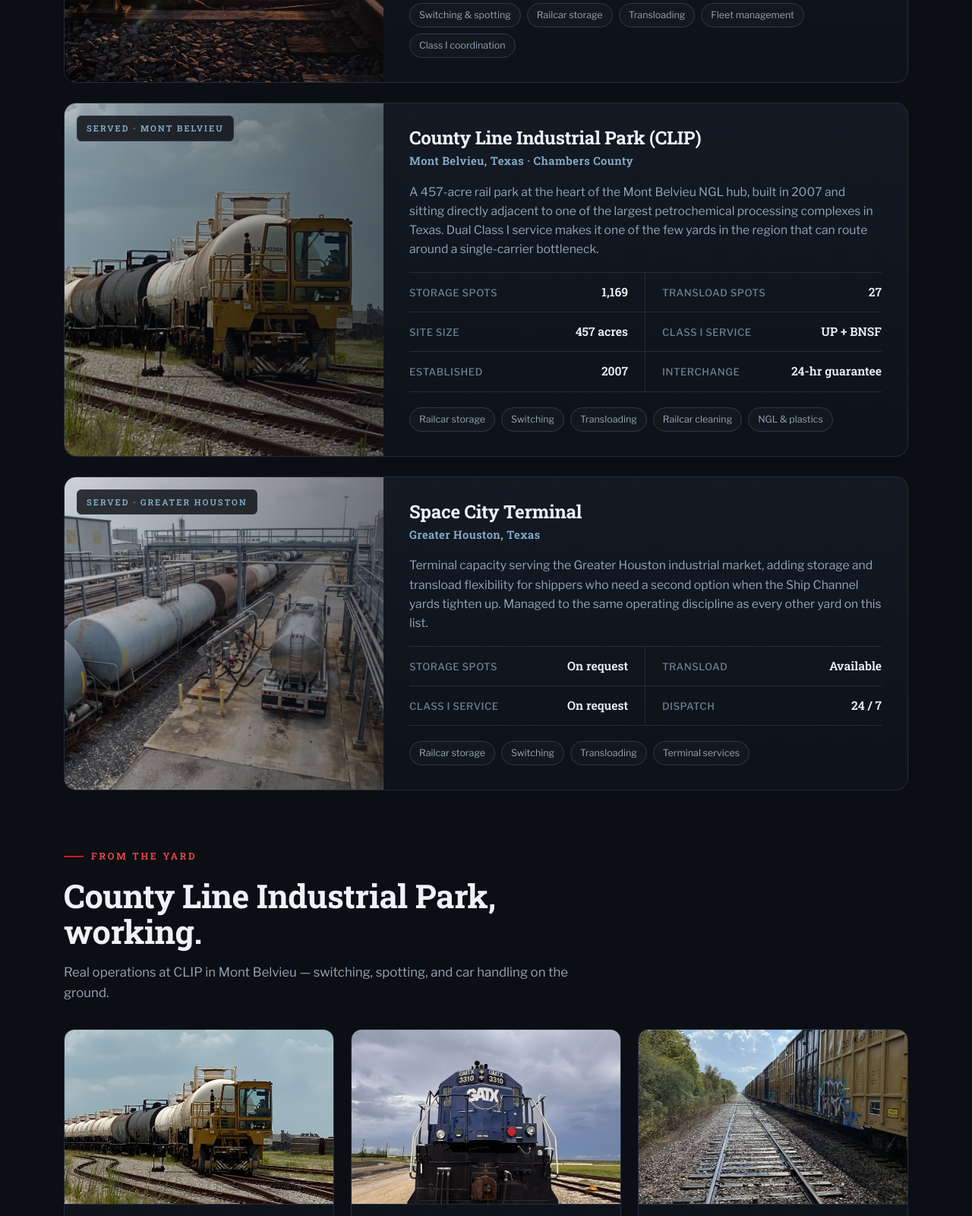
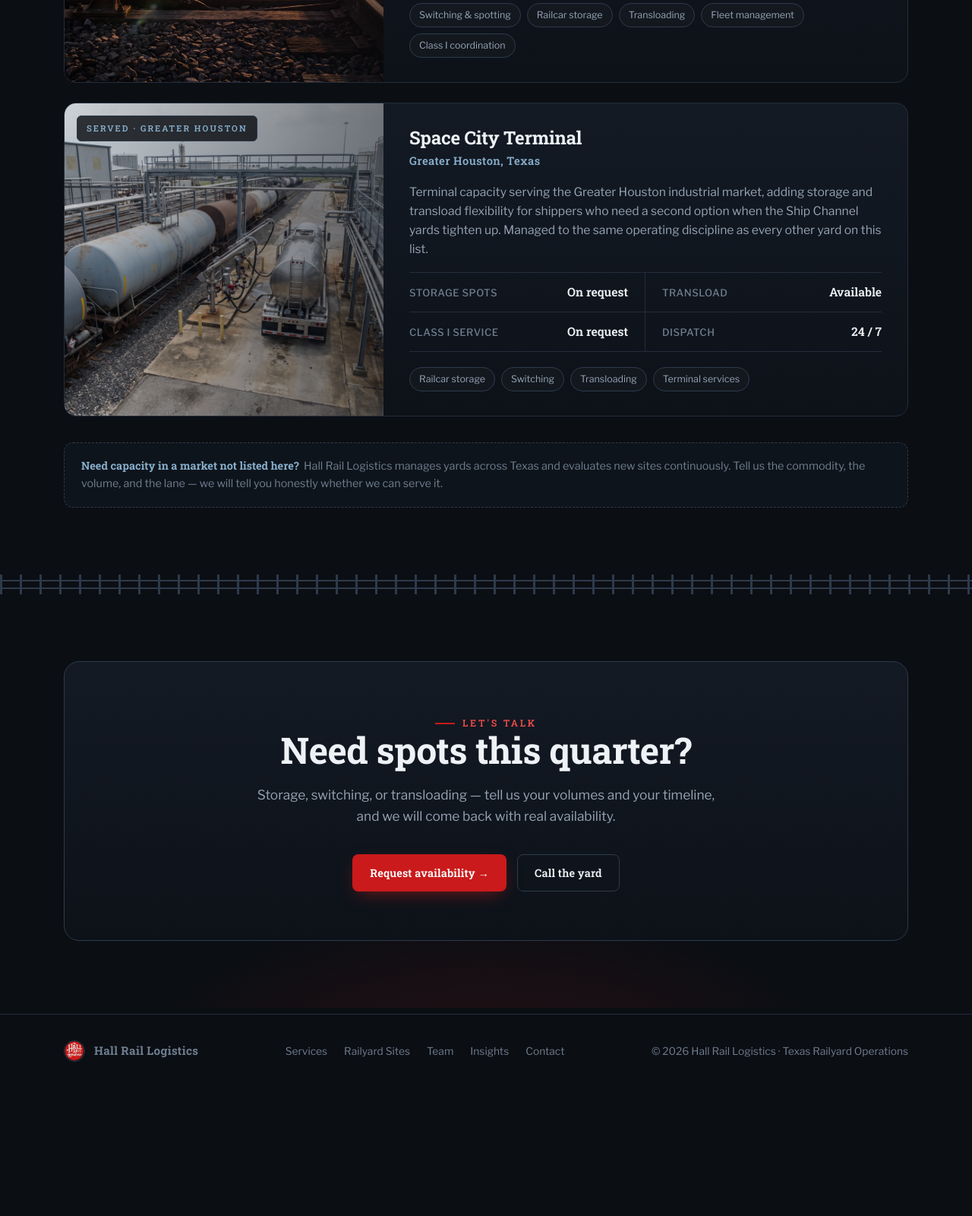
Before and after one commit to andrewviera3/hall-rail-logistics, a plain HTML site: page sites.html in a window 1280 px wide. Shown: the part 1200-2800 px from the top of the page at 76% size. After the commit the page ends 2631 px from the top, so only its background shows below. Drawn offline with nearby package versions, Linux system fonts and the light colour scheme.

Commit message:
Remove County Line Industrial Park (CLIP) from Railyard Sites page
Drops the CLIP site card and photo gallery, and updates the heading,
intro and meta description to match the two remaining sites.

Co-Authored-By: Claude Fable 5.2 <noreply@anthropic.com>

```diff
--- a/sites.html
+++ b/sites.html
@@ -4,7 +4,7 @@
 <meta charset="UTF-8" />
 <meta name="viewport" content="width=device-width, initial-scale=1.0" />
 <title>Railyard Sites — Hall Rail Logistics | Texas Rail Terminals</title>
-<meta name="description" content="Railyard sites operated and served by Hall Rail Logistics — the La Porte home yard on the Houston Ship Channel, County Line Industrial Park (CLIP) in Mont Belvieu, and Space City Terminal. Storage, switching, transloading and Class I interchange across the Texas Gulf Coast." />
+<meta name="description" content="Railyard sites operated and served by Hall Rail Logistics: the La Porte home yard on the Houston Ship Channel and Space City Terminal. Storage, switching, transloading and Class I interchange across the Texas Gulf Coast." />
 <link rel="icon" type="image/png" href="logo.png" />
 <link rel="preconnect" href="https://fonts.googleapis.com" />
 <link rel="preconnect" href="https://fonts.gstatic.com" crossorigin />
@@ -37,7 +37,7 @@
       <div class="crumb"><a href="index.html">Home</a> &nbsp;/&nbsp; Railyard Sites</div>
       <span class="eyebrow reveal">Where we operate</span>
       <h1 class="reveal">Rail capacity across the <span style="color:var(--accent-2)">Texas Gulf Coast.</span></h1>
-      <p class="lead reveal">Hall Rail Logistics operates and manages railyard capacity in the densest petrochemical corridor in North America — from the Houston Ship Channel to the Mont Belvieu NGL complex. Storage, switching, transloading, and dual Class I interchange under one operator.</p>
+      <p class="lead reveal">Hall Rail Logistics operates and manages railyard capacity in the densest petrochemical corridor in North America, on the Houston Ship Channel and across Greater Houston. Storage, switching, transloading, and dual Class I interchange under one operator.</p>
     </div>
   </section>
 
@@ -45,7 +45,7 @@
     <div class="wrap">
       <div class="section-head reveal">
         <span class="eyebrow">The network</span>
-        <h2>Three sites. One operating standard.</h2>
+        <h2>Two sites. One operating standard.</h2>
         <p>Every yard we touch runs the same way: disciplined car inventory, fluid switching, and a phone that gets answered. Below is where that capacity sits today.</p>
       </div>
 
@@ -77,34 +77,6 @@
           </div>
         </article>
 
-        <!-- CLIP -->
-        <article class="site-card reveal">
-          <div class="site-visual">
-            <span class="site-flag">Served · Mont Belvieu</span>
-            <img src="assets/clip-trackmobile.jpg" alt="Railcar mover spotting tank cars at County Line Industrial Park" onerror="this.style.display='none'" />
-          </div>
-          <div class="site-body">
-            <h3>County Line Industrial Park (CLIP)</h3>
-            <div class="where">Mont Belvieu, Texas · Chambers County</div>
-            <p>A 457-acre rail park at the heart of the Mont Belvieu NGL hub, built in 2007 and sitting directly adjacent to one of the largest petrochemical processing complexes in Texas. Dual Class I service makes it one of the few yards in the region that can route around a single-carrier bottleneck.</p>
-            <div class="spec">
-              <div><span class="k">Storage spots</span><span class="v">1,169</span></div>
-              <div><span class="k">Transload spots</span><span class="v">27</span></div>
-              <div><span class="k">Site size</span><span class="v">457 acres</span></div>
-              <div><span class="k">Class I service</span><span class="v">UP + BNSF</span></div>
-              <div><span class="k">Established</span><span class="v">2007</span></div>
-              <div><span class="k">Interchange</span><span class="v">24-hr guarantee</span></div>
-            </div>
-            <div class="tags">
-              <span class="tag">Railcar storage</span>
-              <span class="tag">Switching</span>
-              <span class="tag">Transloading</span>
-              <span class="tag">Railcar cleaning</span>
-              <span class="tag">NGL &amp; plastics</span>
-            </div>
-          </div>
-        </article>
-
         <!-- SPACE CITY -->
         <article class="site-card reveal">
           <div class="site-visual">
@@ -130,33 +102,6 @@
           </div>
         </article>
 
-      </div>
-
-      <!-- CLIP GALLERY — real photos from the yard -->
-      <div class="section-head reveal" style="margin-top:70px">
-        <span class="eyebrow">From the yard</span>
-        <h2>County Line Industrial Park, working.</h2>
-        <p>Real operations at CLIP in Mont Belvieu — switching, spotting, and car handling on the ground.</p>
-      </div>
-      <div class="post-list reveal" style="margin-top:34px">
-        <figure class="post-card" style="cursor:default">
-          <div class="post-thumb" style="height:230px"><img src="assets/clip-trackmobile.jpg" alt="Railcar mover spotting a cut of tank cars at CLIP" /></div>
-          <figcaption class="pc-body" style="padding:18px 20px">
-            <div class="post-meta" style="margin-bottom:0"><span>Spotting tank cars</span></div>
-          </figcaption>
-        </figure>
-        <figure class="post-card" style="cursor:default">
-          <div class="post-thumb" style="height:230px"><img src="assets/clip-locomotive.jpg" alt="Switcher locomotive on the lead track at CLIP" /></div>
-          <figcaption class="pc-body" style="padding:18px 20px">
-            <div class="post-meta" style="margin-bottom:0"><span>Power on the lead</span></div>
-          </figcaption>
-        </figure>
-        <figure class="post-card" style="cursor:default">
-          <div class="post-thumb" style="height:230px"><img src="assets/clip-yard-track.jpg" alt="Storage track alongside a cut of railcars at CLIP" /></div>
-          <figcaption class="pc-body" style="padding:18px 20px">
-            <div class="post-meta" style="margin-bottom:0"><span>Storage tracks</span></div>
-          </figcaption>
-        </figure>
       </div>
 
       <div class="note reveal">
```
